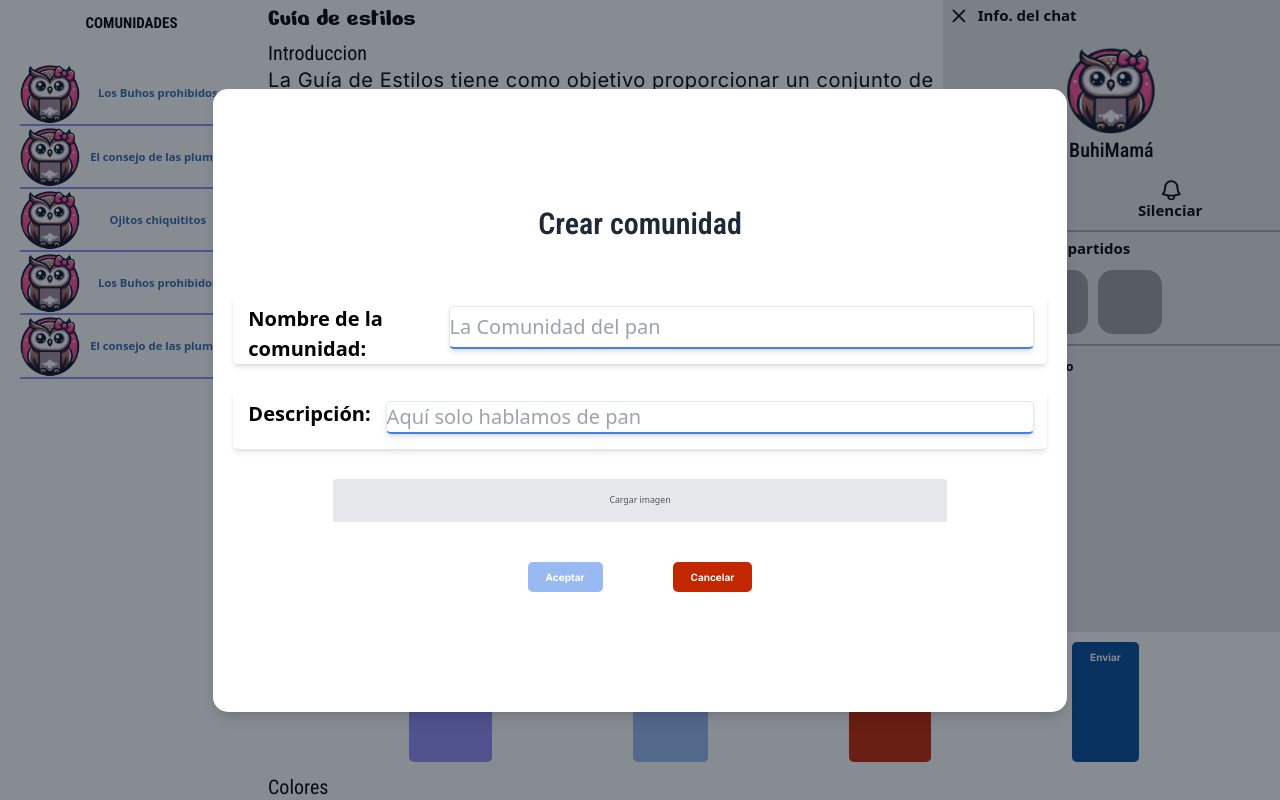
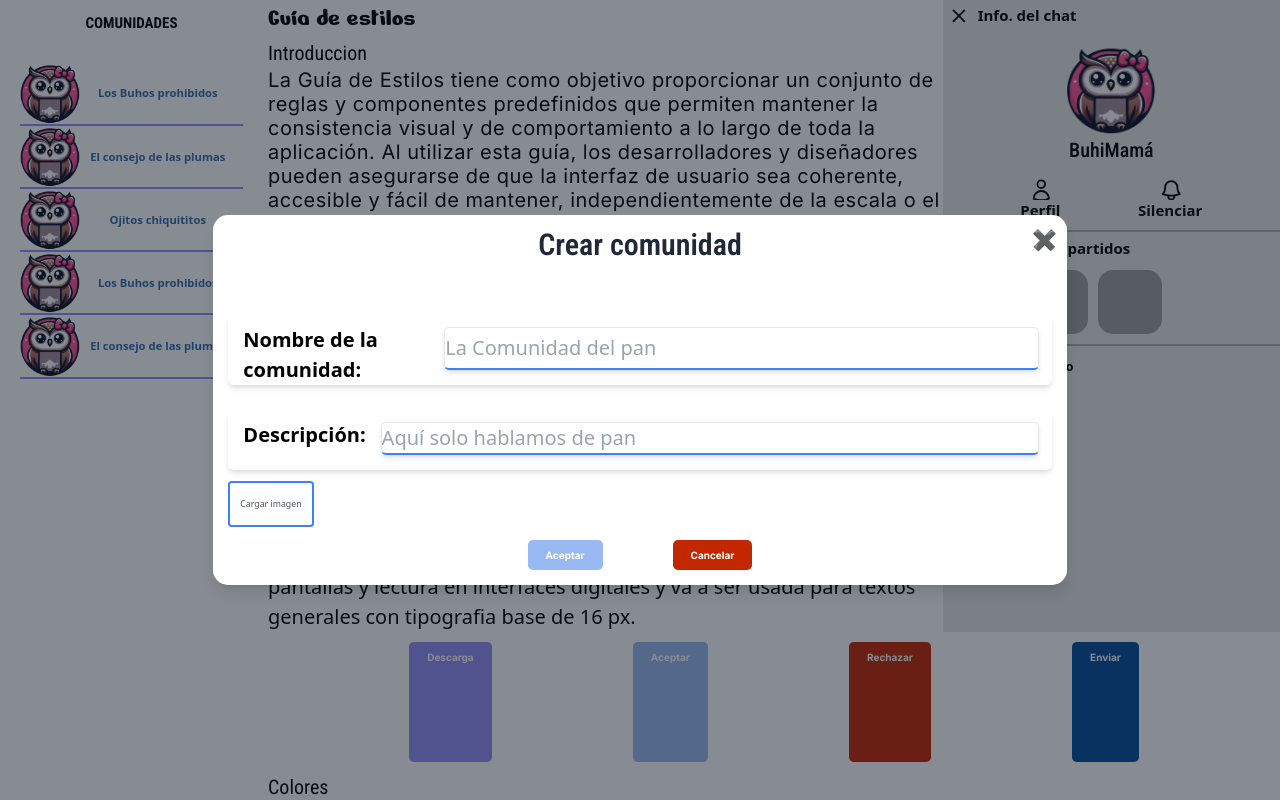
Before and after one commit to FelipeCabal/gossip-web-frontend, a React (Vite) app: page /style-guide in a window 1280 px wide. Shown: the top 800 px of the page. Built offline with nearby package versions, Linux system fonts and the light colour scheme; grey boxes are pictures that could not be loaded.

Commit message:
mejora del componente de CrerComunidades

```diff
--- a/src/components/CrearComunidades/CrearComunidades.jsx
+++ b/src/components/CrearComunidades/CrearComunidades.jsx
@@ -1,58 +1,151 @@
-import React from "react";
+import React, { useState } from "react";
+import { uploadFile, deleteFile } from "../../services/firebase-services"; // Ajusta según tu estructura
+import { ImagenPreview } from "../../partials/ImagenPreview/imagenPreview"; // Ajusta según tu estructura
 
-const CrearComunidadModal = () => {
+const CrearComunidadModal = ({ onClose }) => {
+    const [communityName, setCommunityName] = useState("");
+    const [communityDescription, setCommunityDescription] = useState("");
+    const [asset, setAsset] = useState(null);
+    const [isUploading, setIsUploading] = useState(false);
+    const [fileExist, setFileExist] = useState(false);
+
+    const handleFileChange = async (e) => {
+        const file = e.target.files[0];
+        if (!file) return;
+
+        const validTypes = ['image/jpeg', 'image/png', 'image/gif'];
+        if (!validTypes.includes(file.type)) {
+            alert("Solo se permiten imágenes.");
+            return;
+        }
+
+        const newAsset = {
+            type: 'comunidades',
+            name: file.name,
+            url: URL.createObjectURL(file), // Vista previa local
+            file,
+        };
+
+        setAsset(newAsset);
+        setIsUploading(true);
+
+        try {
+            const url = await uploadFile(newAsset, (percentage) => {
+                if (percentage === 100) {
+                    console.log("Upload complete for:", newAsset);
+                }
+            });
+            if (url) {
+                console.log("Image URL updated:", url);
+            }
+        } catch (error) {
+            console.log("Upload error:", error);
+        } finally {
+            setIsUploading(false);
+            setFileExist(true);
+        }
+    };
+
+    const handleDelete = () => {
+        try {
+            deleteFile(asset);
+        } catch {
+            console.log("El archivo no pudo ser eliminado");
+        } finally {
+            setAsset(null);
+            setFileExist(false);
+        }
+    };
+
+    const handleSubmit = (e) => {
+        e.preventDefault();
+
+
+        console.log("Comunidad creada:", {
+            communityName,
+            communityDescription,
+            asset,
+        });
+    };
+
     return (
         <div className="fixed inset-0 flex items-center justify-center bg-gray-900 bg-opacity-50">
-            <div className="bg-white rounded-3xl shadow-lg w-11/12 md:w-11/12 lg:w-3/4 xl:w-2/3 p-48 relative">
+            <div className="bg-white rounded-3xl shadow-lg w-11/12 md:w-11/12 lg:w-3/4 xl:w-2/3 max-h-[80vh] overflow-y-auto p-6 relative">
+                {/* Botón de cierre */}
+                <button
+                    className="absolute top-4 right-4 text-gray-600 hover:text-gray-800 focus:outline-none"
+                    onClick={onClose}
+                    aria-label="Cerrar"
+                >
+                    ✖
+                </button>
+
                 <div className="flex justify-center">
                     <h2 className="text-5xl font-semibold text-gray-800 mb-12">Crear comunidad</h2>
                 </div>
 
-                {/* Input Fields */}
-                <div className='mt-10 -mx-40 flex border-gray-300 rounded-lg shadow-md'>
-                    <label
-                        htmlFor="community-name"
-                        className="mx-6 mt-4 font-bold"
-                    >
+                <div className="mt-10 flex border-gray-300 rounded-lg shadow-md">
+                    <label htmlFor="community-name" className="mx-6 mt-4 font-bold">
                         Nombre de la comunidad:
                     </label>
                     <input
                         type="text"
                         id="community-name"
+                        value={communityName}
+                        onChange={(e) => setCommunityName(e.target.value)}
                         placeholder="La Comunidad del pan"
                         className="w-full mr-5 mb-6 mt-5 rounded-lg shadow-md border border-b-2 border-b-blue-500"
                     />
                 </div>
 
-                <div className="mt-10 -mx-40 flex border-gray-300 rounded-lg shadow-md">
-                    <label
-                        htmlFor="community-description"
-                        className="mx-6 mt-4 font-bold"
-                    >
+                <div className="mt-10 flex border-gray-300 rounded-lg shadow-md">
+                    <label htmlFor="community-description" className="mx-6 mt-4 font-bold">
                         Descripción:
                     </label>
                     <input
                         type="text"
                         id="community-description"
+                        value={communityDescription}
+                        onChange={(e) => setCommunityDescription(e.target.value)}
                         placeholder="Aquí solo hablamos de pan"
                         className="w-full mr-5 mb-6 mt-5 rounded-lg shadow-md border border-b-2 border-b-blue-500"
                     />
                 </div>
-                <br />
 
-                {/* Image Upload Button */}
-                <button
-                    type="button"
-                    className="w-full text-center py-6 px-4 bg-gray-200 rounded-md text-sm text-gray-600 hover:bg-gray-300 mb-4"
-                >
-                    Cargar imagen
-                </button>
-                <br />
-                <br />
-                {/* Action Buttons */}
-                <div className="flex justify-center space-x-28">
+                <div className="mt-6">
+                    <input
+                        type="file"
+                        id="fileInput"
+                        className="hidden"
+                        onChange={handleFileChange}
+                        accept="image/*"
+                    />
+                    <label
+                        htmlFor="fileInput"
+                        className="w-full text-center py-6 px-4 bg-white rounded-md text-sm text-gray-600 hover:bg-gray-300 mb-4 cursor-pointer border-2 border-blue-500"
+                    >
+                        {fileExist ? "Cambiar imagen" : "Cargar imagen"}
+                    </label>
+
+                    {(!isUploading && asset) ? (
+                        <ImagenPreview file={asset} handleDelete={handleDelete} />
+                    ) : (
+                        asset && (
+                            <div className="w-full flex items-center justify-center">
+                                <img
+                                    className="w-24 h-24"
+                                    src="https://upload.wikimedia.org/wikipedia/commons/c/c7/Loading_2.gif?20170503175831"
+                                    alt="Cargando..."
+                                />
+                            </div>
+                        )
+                    )}
+                </div>
+
+                <div className="flex justify-center space-x-28 mt-10">
                     <button
                         type="button"
+                        onClick={handleSubmit}
                         className="px-4 py-2 btn btn-2 text-white text-sm font-medium rounded-md hover:bg-blue-600"
                     >
                         Aceptar
@@ -60,6 +153,7 @@ const CrearComunidadModal = () => {
                     <button
                         type="button"
                         className="px-4 py-2 btn btn-4 text-white text-sm font-medium rounded-md hover:bg-red-600"
+                        onClick={onClose}
                     >
                         Cancelar
                     </button>
--- a/src/components/EditarPerfil/EditarPerfil.jsx
+++ b/src/components/EditarPerfil/EditarPerfil.jsx
@@ -58,7 +58,7 @@ export function EditarPerfil() {
                     <input className='w-full mr-5 mb-6 mt-5 rounded-lg shadow-md border border-b-2 border-b-purple-500'
                         type="text"
                         name="name"
-                        value={user.nombre}
+
                         onChange={handleChange}
                         required
                     />
```
